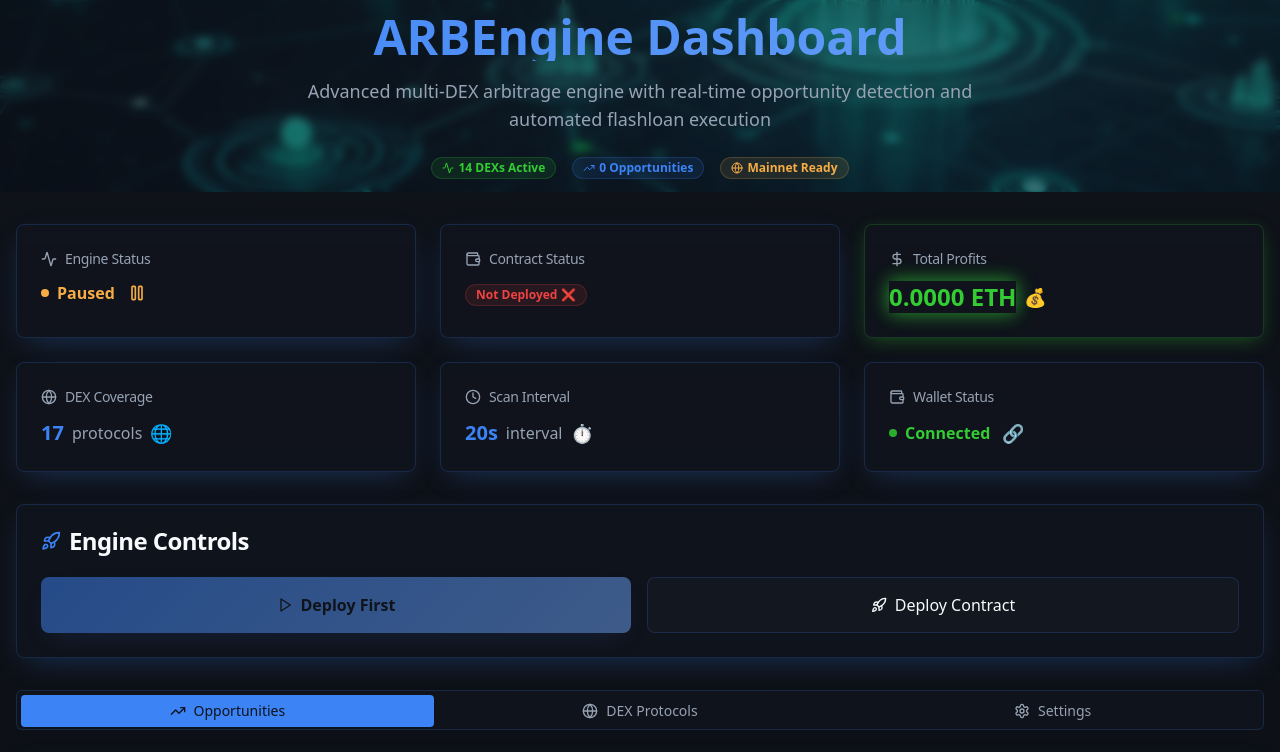
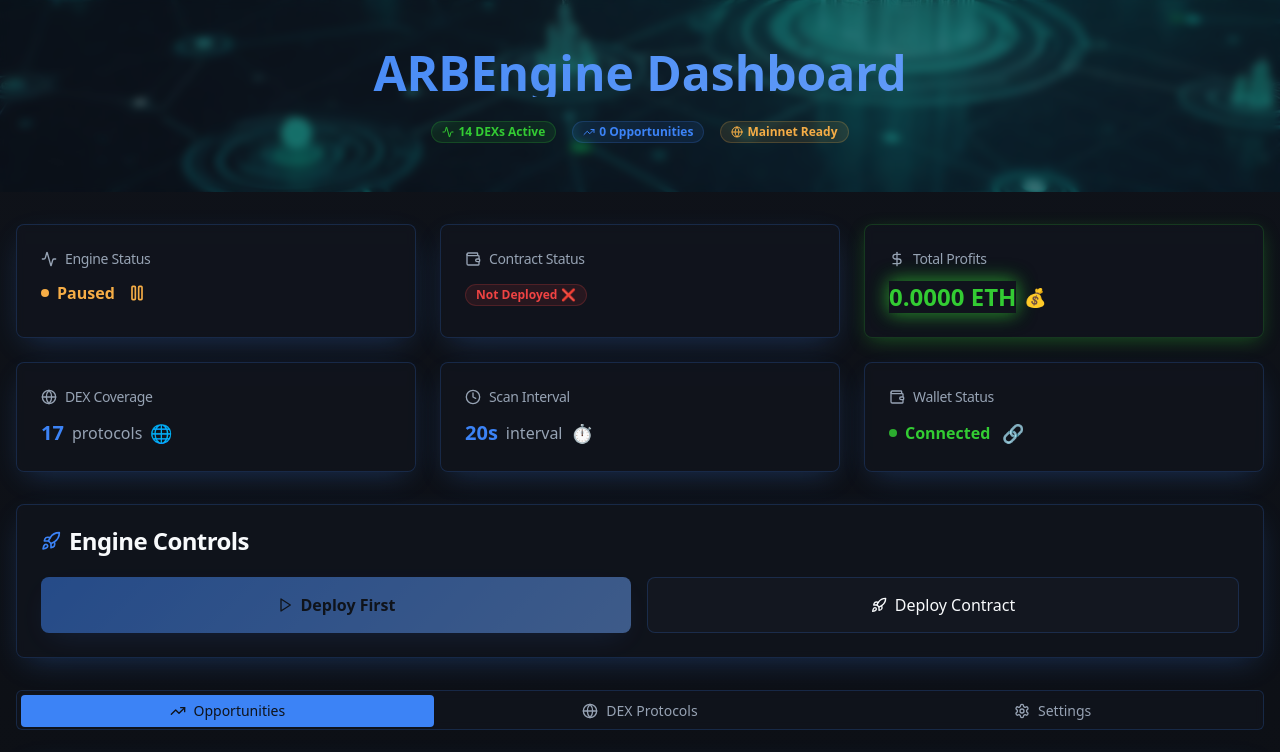
Before and after one commit to Userxxoxo/chat-unfold-build, a React (Vite) app: page / in a window 1280 px wide. Shown: the top 752 px of the page. Built offline with nearby package versions, Linux system fonts and the light colour scheme; no server answers; the HTML template or start-up script is replaced by a standard one.

Commit message:
Remove dashboard header text

```diff
--- a/src/pages/Dashboard.tsx
+++ b/src/pages/Dashboard.tsx
@@ -40,9 +40,6 @@ export function Dashboard() {
             <h1 className="text-4xl md:text-5xl font-bold bg-gradient-primary bg-clip-text text-transparent mb-4">
               ARBEngine Dashboard
             </h1>
-            <p className="text-lg text-muted-foreground max-w-2xl mx-auto">
-              Advanced multi-DEX arbitrage engine with real-time opportunity detection and automated flashloan execution
-            </p>
             <div className="flex items-center justify-center gap-4 mt-6">
               <Badge variant="secondary" className="bg-success/10 text-success border-success/20">
                 <Activity className="h-3 w-3 mr-1" />
```
